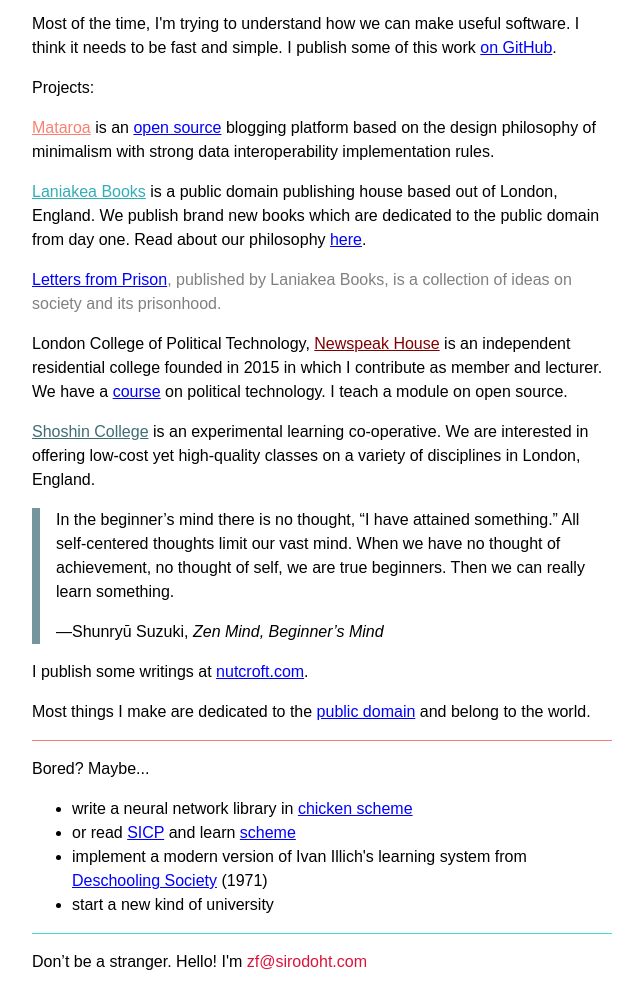
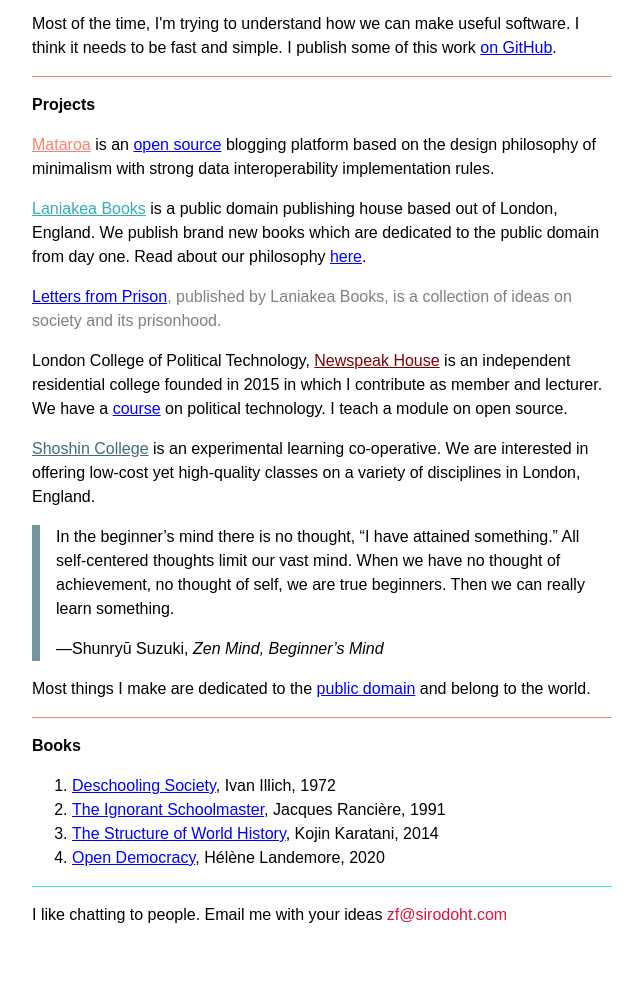
Before and after one commit to sirodoht/web, a plain HTML site: page index.html in a window 1280 px wide. Shown: the part 79-1069 px from the top of the page, without its empty margins (318-961 px from the left). After the commit the page ends 1022 px from the top, so only its background shows below. Drawn offline with Linux system fonts and the light colour scheme.

Commit message:
Add books I like section

```diff
--- a/index.html
+++ b/index.html
@@ -8,6 +8,7 @@
             body { max-width: 580px; font-family: sans-serif; line-height: 1.5; margin: auto;}
             a { color: blue; }
             a:visited { color: cornflowerblue; }
+            h1 { font-weight: normal; }
             hr { border: none; border-top: 1px solid black; }
         </style>
     </head>
@@ -20,8 +21,10 @@
             <a href="https://github.com/sirodoht">on GitHub</a>.
         </p>
 
+        <hr style="border-color: lightcoral;">
+
         <p>
-            Projects:
+            <strong>Projects</strong>
         </p>
         <p>
             <a style="color: salmon;" href="https://mataroa.blog/">Mataroa</a> is an
@@ -74,10 +77,6 @@
         </div>
 
         <p>
-            I publish some writings at <a href="https://nutcroft.com/">nutcroft.com</a>.
-        </p>
-
-        <p>
             Most things I make are dedicated to the
             <a href="https://en.wikipedia.org/wiki/Public_domain">public domain</a>
             and belong to the world.
@@ -86,29 +85,35 @@
         <hr style="border-color: lightcoral;">
 
         <p>
-            Bored? Maybe...
+            <strong>Books</strong>
         </p>
-        <ul>
+
+        <ol>
             <li>
-                write a neural network library in
-                <a href="http://call-cc.org/">chicken scheme</a>
+                <a href="https://en.wikipedia.org/wiki/Deschooling_Society">Deschooling Society</a>,
+                Ivan Illich,
+                1972
             </li>
             <li>
-                or read
-                <a href="https://web.mit.edu/6.001/6.037/sicp.pdf">SICP</a> and learn
-                <a href="https://en.wikipedia.org/wiki/Scheme_(programming_language)">scheme</a>
+                <a href="https://en.wikipedia.org/wiki/The_Ignorant_Schoolmaster">The Ignorant Schoolmaster</a>,
+                Jacques Rancière,
+                1991
             </li>
             <li>
-                implement a modern version of Ivan Illich's learning system from
-                <a href="https://en.wikipedia.org/wiki/Deschooling_Society">Deschooling Society</a>
-                (1971)
+                <a href="https://www.dukeupress.edu/the-structure-of-world-history">The Structure of World History</a>,
+                Kojin Karatani,
+                2014
             </li>
-            <li>start a new kind of university</li>
-        </ul>
+            <li>
+                <a href="https://press.princeton.edu/books/hardcover/9780691181998/open-democracy">Open Democracy</a>,
+                Hélène Landemore,
+                2020
+            </li>
+        </ol>
 
         <hr style="border-color: turquoise;">
         <p>
-            Don’t be a stranger. Hello! I'm
+            I like chatting to people. Email me with your ideas
             <span style="color: crimson;">zf@sirodoht.com</span>
         </p>
 
```
